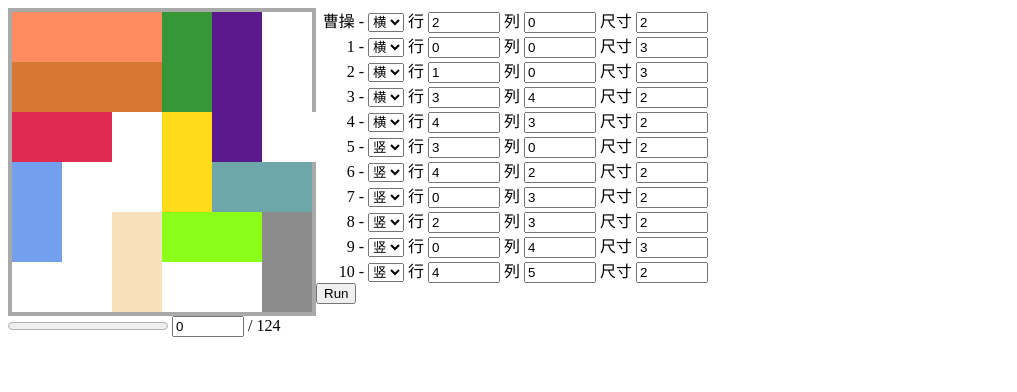
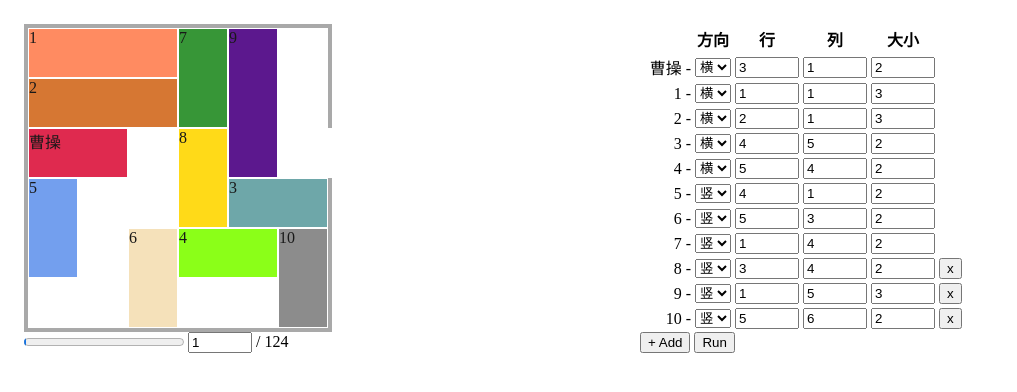
Before and after one commit to rnons/huarongdao, a website with bundled scripts: page index.html in a window 1280 px wide. Shown: the whole page, without its empty margins (0-1017 px from the left). Built offline with nearby package versions, Linux system fonts and the light colour scheme.

Commit message:
Improve styles

```diff
--- a/app.css
+++ b/app.css
@@ -1,11 +1,23 @@
+*,*::before,*::after {
+  box-sizing: border-box;
+}
+
 .App {
-  display: flex;
+  display: grid;
+  grid-template-columns: 1fr;
+  padding: 1rem;
+}
+
+@media (min-width: 400px) {
+  .App {
+    grid-template-columns: 1fr 1fr;
+  }
 }
 
 .Board {
   border: 4px solid darkgray;
-  width: 300px;
-  height: 300px;
+  width: 308px;
+  height: 308px;
   position: relative;
 }
 
@@ -25,6 +37,8 @@
   width: 50px;
   height: 50px;
   opacity: 0.9;
+  padding: 1px;
+  background-clip: content-box;
 }
 
 input {
--- a/src/app.ts
+++ b/src/app.ts
@@ -41,7 +41,8 @@ const colors = [
   "limegreen",
   "lightcoral",
   "seagreen",
-  "yellowgreen"
+  "yellowgreen",
+  "aquamarine"
 ];
 
 const Piece = ({ fix, x, y, size }: Piece, index: number) => {
@@ -53,7 +54,9 @@ const Piece = ({ fix, x, y, size }: Piece, index: number) => {
     [hwAttr]: `${size * cellSize}px`
   };
   return html`
-    <div class="Piece" style=${styleMap(styles)}></div>
+    <div class="Piece" style=${styleMap(styles)}>
+      ${index == 0 ? "曹操" : index}
+    </div>
   `;
 };
 
@@ -68,6 +71,7 @@ const onSelectChange = (index: number) => (e: InputEvent) => {
   let target = e.target as HTMLSelectElement;
   // @ts-expect-error
   state.steps[0][index].fix = target.value;
+  state.current = 0;
   state.steps = [state.steps[0]];
 };
 
@@ -75,67 +79,104 @@ const onInputInitialStep = (index: number, field: keyof Piece) => (
   e: InputEvent
 ) => {
   let target = e.target as HTMLInputElement;
+  let value = field == "size" ? +target.value : +target.value - 1;
   // @ts-expect-error
-  state.steps[0][index][field] = +target.value;
+  state.steps[0][index][field] = value;
+  state.current = 0;
+  state.steps = [state.steps[0]];
+};
+
+const onClickRemovePiece = (index: number) => () => {
+  state.steps[0].splice(index, 1);
+  state.current = 0;
+  state.steps = [state.steps[0]];
+};
+
+const onClickAddPiece = () => {
+  state.steps[0].push({ fix: "y", x: 0, y: 0, size: 2 });
+  state.current = 0;
   state.steps = [state.steps[0]];
 };
 
 const PieceInput = ({ fix, x, y, size }: Piece, index: number) => {
+  const removeButton =
+    index > 7
+      ? html`
+          <button @click=${onClickRemovePiece(index)}>x</button>
+        `
+      : "";
   return html`
-    <div>
+    <tr>
+      <td>
         <span class="PieceInputLabel">${index == 0 ? "曹操" : index} - </span>
+      </td>
+      <td>
         <select value="${fix}" @change=${onSelectChange(index)}>
           <option value="x" ?selected=${fix == "x"}>竖</option>
           <option value="y" ?selected=${fix == "y"}>横</option>
         </select>
-      <label>
-        行
+      </td>
+      <td>
         <input
           type="number"
-          value="${y}"
-          min="0"
+          value="${y + 1}"
+          min="1"
           max="6"
           @input=${onInputInitialStep(index, "y")}
         />
-      </label>
-      <label>
-        列
+      </td>
+      <td>
         <input
           type="number"
-          value="${x}"
-          min="0"
+          value="${x + 1}"
+          min="1"
           max="6"
           @input=${onInputInitialStep(index, "x")}
         />
-      </label>
-      <label>
-        尺寸
+      </td>
+      <td>
         <input
           type="number"
           value="${size}"
-          min="0"
-          max="6"
+          min="1"
+          max="4"
           @input=${onInputInitialStep(index, "size")}
         />
-      </label>
-    </div>
+      </td>
+      <td>${removeButton}</td>
+    </tr>
   `;
 };
 
 const Form = (initial: Step) => {
   const rows = initial.map(PieceInput);
-  // const rows = "";
   return html`
     <div>
+      <table>
+        <thead>
+          <tr>
+            <th></th>
+            <th>方向</th>
+            <th>行</th>
+            <th>列</th>
+            <th>大小</th>
+          </tr>
+        </thead>
+        <tbody>
           ${rows}
+        </tbody>
+      </table>
+      <div>
+        <button @click=${onClickAddPiece}>+ Add</button>
         <button @click=${run}>Run</button>
+      </div>
     </div>
   `;
 };
 
 const onProgressInputStep = (e: InputEvent) => {
   let target = e.target as HTMLInputElement;
-  state.current = +target.value;
+  state.current = +target.value - 1;
 };
 
 const App = ({ steps, current }: State) => {
@@ -144,11 +185,11 @@ const App = ({ steps, current }: State) => {
     <div class="App">
       <div>
         ${Board(steps[current])}
-        <progress value="${current}" max="${total}"></progress>
+        <progress value="${current + 1}" max="${total}"></progress>
         <input
           type="number"
-          value="${current}"
-          min="0"
+          value="${current + 1}"
+          min="1"
           max="${total}"
           @input=${onProgressInputStep}
         />
```
Lines whose indentation alone changed are shown as unchanged.
